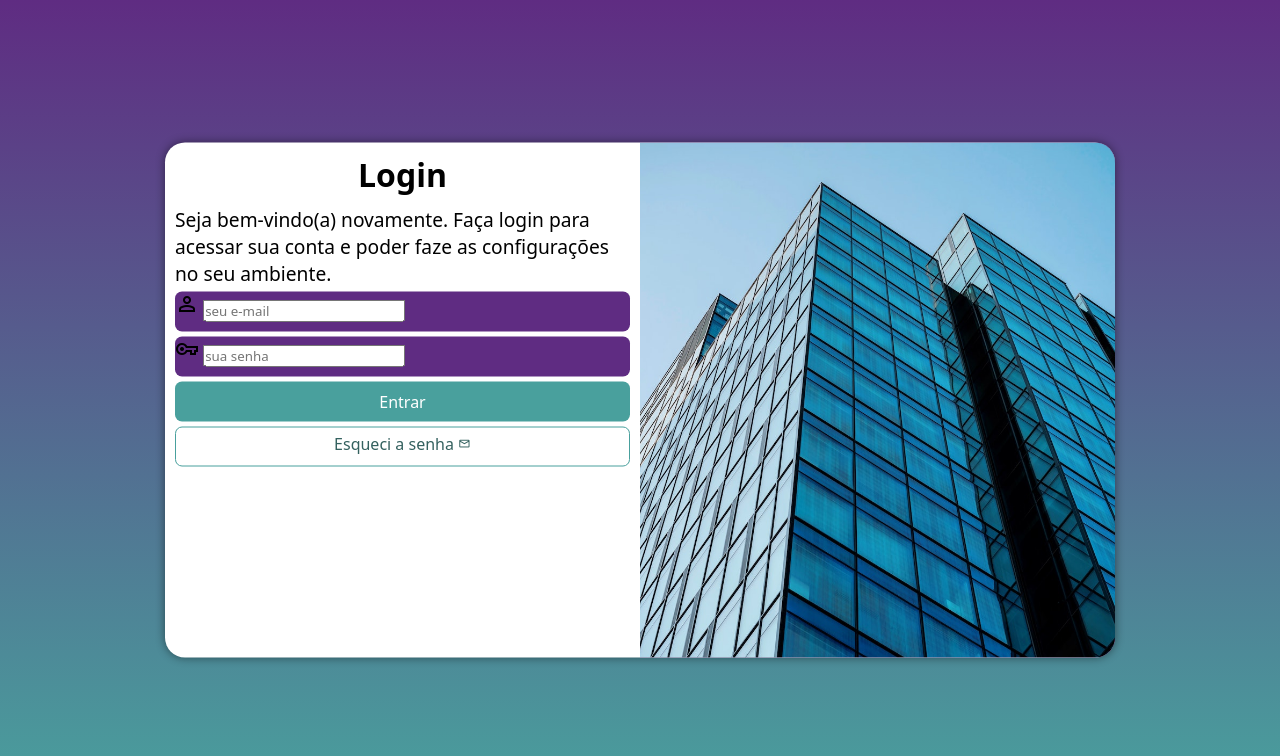
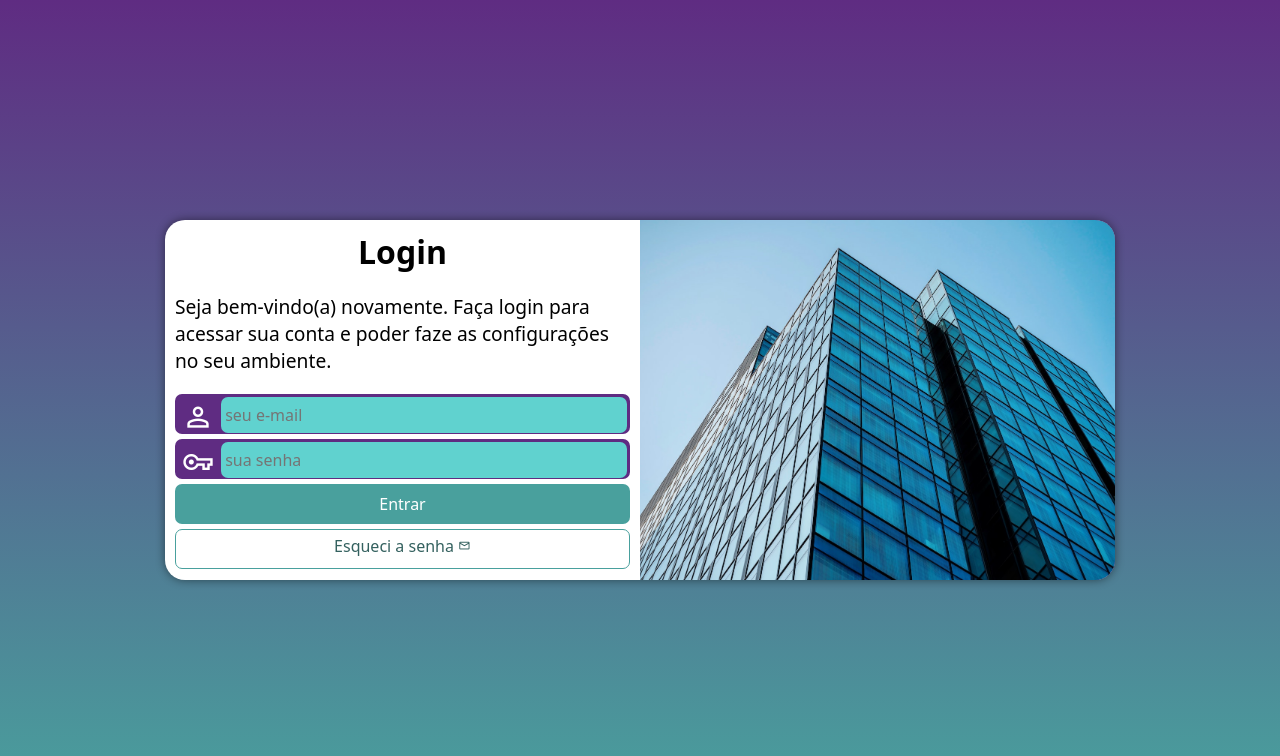
Before and after one commit to matheusdosAnjoss/Projeto-Login, a plain HTML site: page index.html in a window 1280 px wide. Drawn offline with nearby package versions, Linux system fonts and the light colour scheme.

Commit message:
terminei meu projeto

```diff
--- a/estilos/media-query.css
+++ b/estilos/media-query.css
@@ -1,8 +1,9 @@
 @charset "UTF-8";
 
 @media screen and (min-width: 768px) and (max-width: 992px) {
-    #login {
+    #login {            /*CONFIGURAÇÃO PARA TABLET*/
         width: 80vw;
+        height: 320px;
     }
 
     body {
@@ -13,7 +14,7 @@
         float: left;
         width: 30%;
         height: 100%;
-        background-position: center right;
+        background-position: center center;
 
     }
 
@@ -35,7 +36,7 @@
 }
 
 @media screen and (min-width: 992px) {
-
+                 /*CONFIGURAÇÃO PARA LAPTOP E TVS*/
     body {
         background-image: linear-gradient(to top, #49a09d, #5f2c82);
     }
@@ -43,6 +44,7 @@
 
     #login {
         width: 950px;
+        height: 360px;
     }
 
     #imagens {
@@ -66,5 +68,6 @@
 
     #formulario > p {
         font-size: 1.2em;
+        margin: 20px 0px;
     }
 }
--- a/estilos/style.css
+++ b/estilos/style.css
@@ -29,8 +29,6 @@ main {
     position: absolute;
     top: 50%;
     left: 50%;
-    transform: translate(-50%, -50%);
-
 
     background-color: white;
     width: 250px;
@@ -38,7 +36,7 @@ main {
     border-radius: 20px;
     overflow: hidden;
     box-shadow: 0px 0px 10px rgba(0, 0, 0, 0.479);
-
+    transform: translate(-50%, -50%);
     transition: width 0.4s, heigth 0.4s;
     transition-timing-function: ease;
 
@@ -67,10 +65,12 @@ main {
 
 #formulario > p {
     font-size: 0.8em;
+    margin: 15px 0px;
 }
 
 form > .campo {
     background-color: #5f2c82;
+    border: 2px solid #5f2c82;
     width: 100%;
     display: block;
     height: 40px;
@@ -81,6 +81,30 @@ form > .campo {
 
 div.campo > label {
     display: none;
+}
+
+.campo > span {
+    color: white;
+
+    font-size: 2em;
+    width: 40px;
+    padding: 5px;
+
+}
+
+div.campo > input {
+    background-color: #60d2cf;
+    font-size: 1em;
+    width: calc(100% - 45px);
+    height: 100%;
+    border: 0;
+    border-radius: 7px;
+    padding: 4px;
+    transform: translateY(-12px);
+}
+
+div.campo > input:focus-within {
+    background-color: white;
 }
 
 
```
